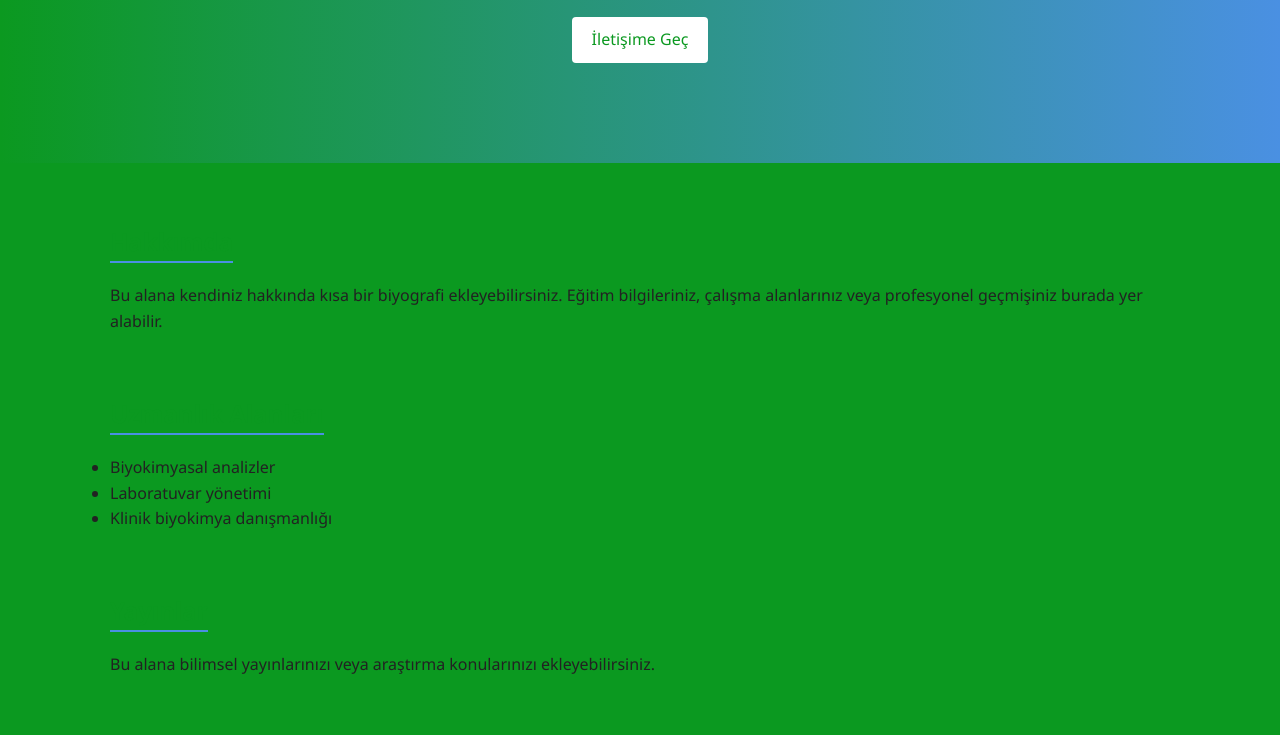
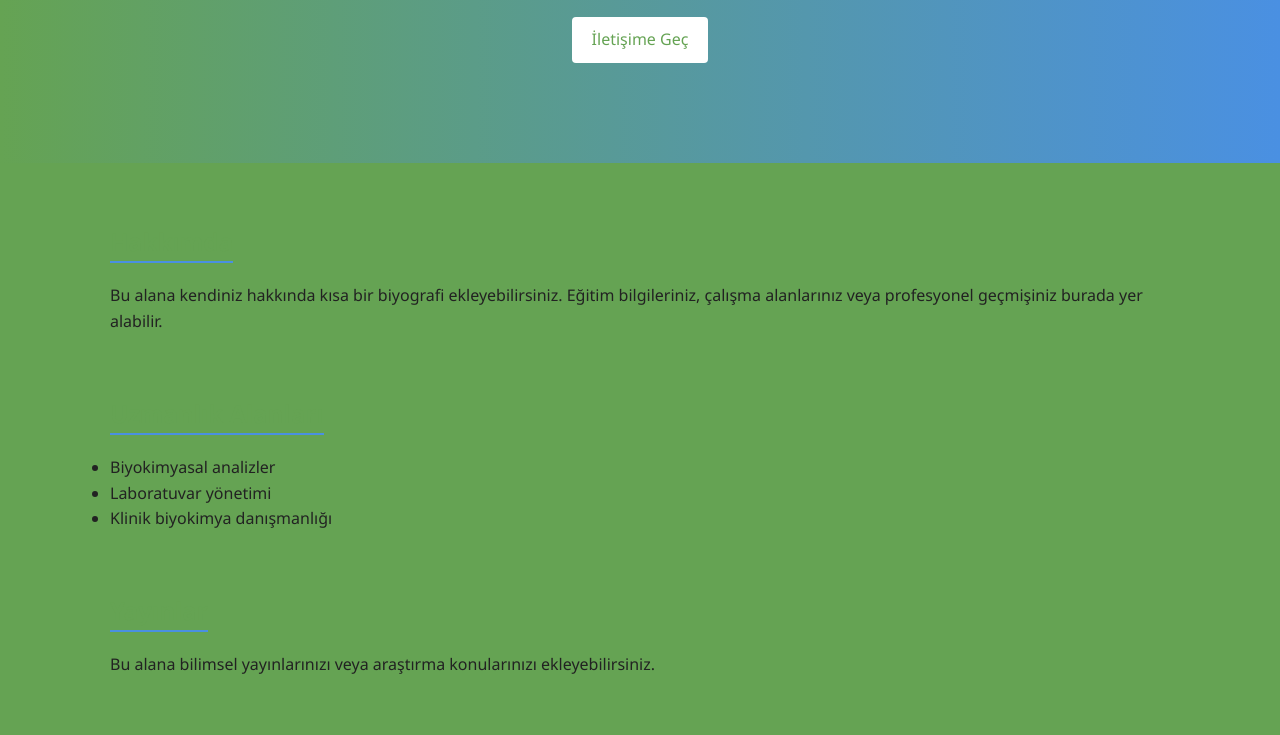
Before and after one commit to yasarnarli/Dr-Belkis-NARLI, a plain HTML site: page index.html in a window 1280 px wide. Shown: the part 260-995 px from the top of the page. Drawn offline with Linux system fonts and the light colour scheme.

Commit message:
Change secondary color in CSS styles

```diff
--- a/style.css
+++ b/style.css
@@ -1,6 +1,6 @@
 :root {
     --primary: #4a90e2;
-    --secondary: #0b9920;
+    --secondary: #65a353;
     --light: #f5f7fa;
     --dark: #222;
     --max-width: 1100px;
```
